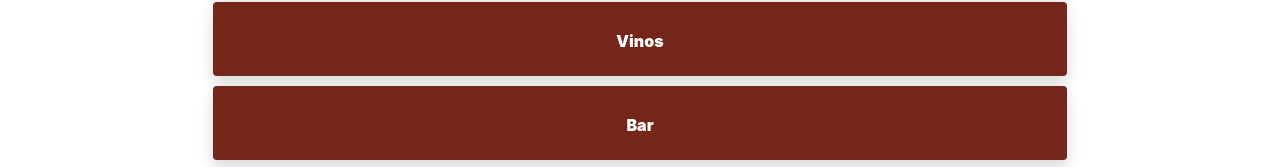
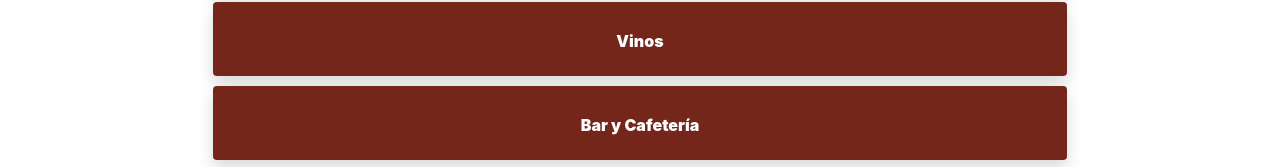
Before and after one commit to durbonca/Menu-QR-Google-sheet, a React (Create React App) app: page / in a window 1280 px wide. Shown: the part 785-952 px from the top of the page. Built offline with nearby package versions, Linux system fonts and the light colour scheme.

Commit message:
Bar y Cafetería
Changing text button

```diff
--- a/src/pages/home.js
+++ b/src/pages/home.js
@@ -9,7 +9,7 @@ class Home extends React.Component{
             <div className="navLinks">
                 <Link className="col-8 d-flex justify-content-center align-items-center btn btn-data rounded shadow" to="/Family"><div><p><strong>Platos</strong></p></div></Link>
                 <Link className="col-8 d-flex justify-content-center align-items-center btn btn-data rounded shadow" to="/Wine"><div><p><strong>Vinos</strong></p></div></Link>
-                <Link className="col-8 d-flex justify-content-center align-items-center btn btn-data rounded shadow" to="/Beer"><div><p><strong>Bar</strong></p></div></Link>
+                <Link className="col-8 d-flex justify-content-center align-items-center btn btn-data rounded shadow" to="/Beer"><div><p><strong>Bar y Cafetería</strong></p></div></Link>
                {/*  <Link className="col m-2 d-flex justify-content-center align-items-center btn btn-data rounded shadow" to="/Chesse"><div><span className="emoji" role="img" aria-label={""}></span><p>Quesos</p></div></Link>
                 <Link className="col m-2 d-flex justify-content-center align-items-center btn btn-data rounded shadow" to="/Coffe"><div><span className="emoji" role="img" aria-label={""}></span><p>Postres, Café e infusiones</p></div></Link>
                 <Link className="col m-2 d-flex justify-content-center align-items-center btn btn-data rounded shadow" to="/Licor"><div><span className="emoji" role="img" aria-label={""}></span><p>Licores</p></div></Link> */}
```
